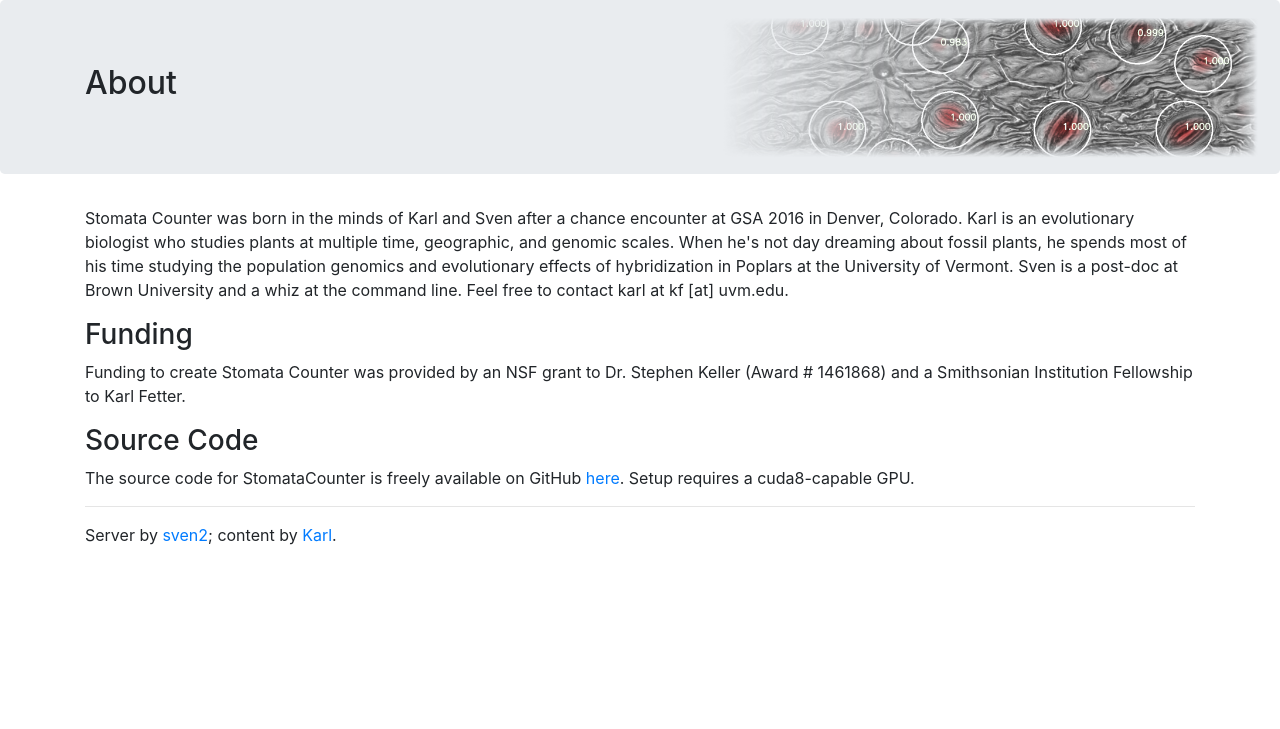
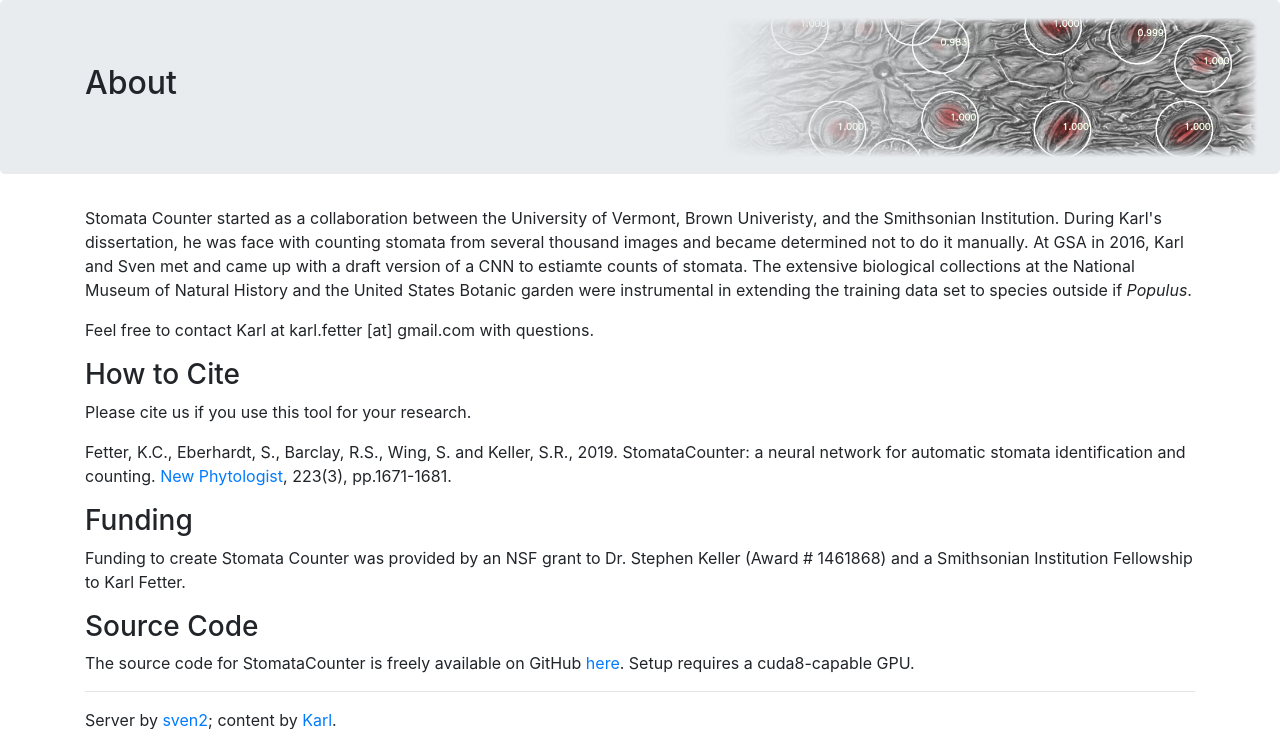
Before and after one commit to SvenTwo/epidermal, a Flask app: page /about in a window 1280 px wide. Shown: the part 56-785 px from the top of the page. Before the commit the page ends 601 px from the top, so only its background shows below. Run offline with Flask 2, Linux system fonts and the light colour scheme; some libraries are stand-ins or nearby versions.

Commit message:
Update about.html
Updated project description, citation, contact info

```diff
--- a/templates/about.html
+++ b/templates/about.html
@@ -13,8 +13,13 @@
     </div>
 
     <div class="container">
-        <p>Stomata Counter was born in the minds of Karl and Sven after a chance encounter at GSA 2016 in Denver, Colorado. Karl is an evolutionary biologist who studies plants at multiple time, geographic, and genomic scales. When he's not day dreaming about fossil plants, he spends most of his time studying the population genomics and evolutionary effects of hybridization in Poplars at the University of Vermont. Sven is a post-doc at Brown University and a whiz at the command line. Feel free to contact karl at kf [at] uvm.edu.</p>
-		<h3>Funding</h3>
+	<p>Stomata Counter started as a collaboration between the University of Vermont, Brown Univeristy, and the Smithsonian Institution. During Karl's dissertation, he was face with counting stomata from several thousand images and became determined not to do it manually. At GSA in 2016, Karl and Sven met and came up with a draft version of a CNN to estiamte counts of stomata. The extensive biological collections at the National Museum of Natural History and the United States Botanic garden were instrumental in extending the training data set to species outside if <i>Populus</i>.</p>
+        <p>Feel free to contact Karl at karl.fetter [at] gmail.com with questions.</p>
+	<h3>How to Cite</h3>
+		<p>Please cite us if you use this tool for your research.
+		<p>Fetter, K.C., Eberhardt, S., Barclay, R.S., Wing, S. and Keller, S.R., 2019. StomataCounter: a neural network for automatic stomata identification and counting. <a href=https://doi.org/10.1111/nph.15892>New Phytologist</a>, 223(3), pp.1671-1681.
+
+    	<h3>Funding</h3>
 			<p>Funding to create Stomata Counter was provided by an NSF grant to Dr. Stephen Keller (Award # 1461868) and a Smithsonian Institution Fellowship to Karl Fetter.
         <h3>Source Code</h3>
         <p>The source code for StomataCounter is freely available on GitHub <a href="/source">here</a>. Setup requires a cuda8-capable GPU.</p>
```
